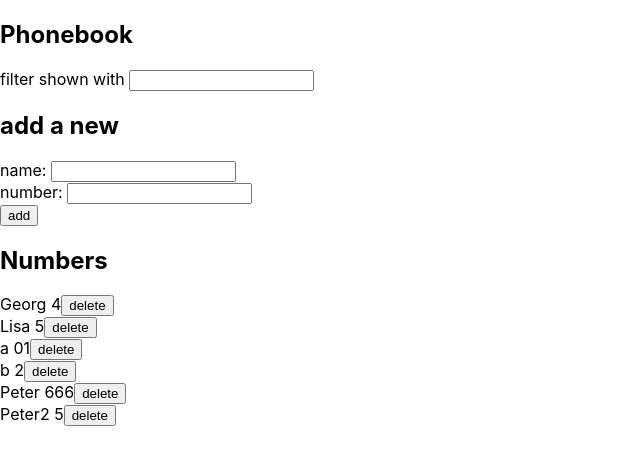
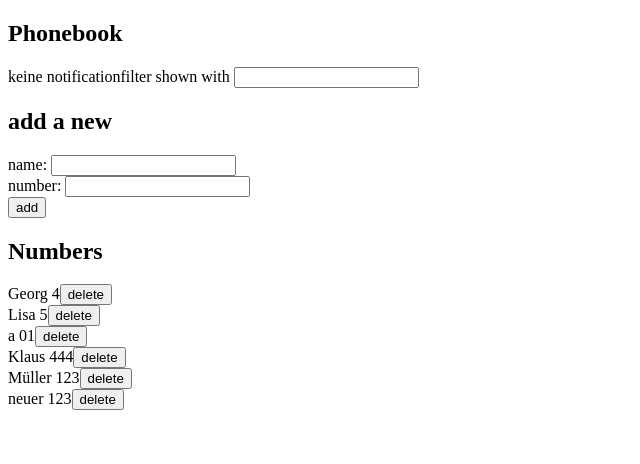
Before and after one commit to preitinger/fullstack-part2, a React (Create React App) app in the folder phonebook/: page / in a window 1280 px wide. Shown: the top 464 px of the page, without its empty margins (0-640 px from the left). Built offline with nearby package versions, Linux system fonts and the light colour scheme; data requests are answered from the project's data file.

Commit message:
2.19 and 2.20 complete

```diff
--- a/phonebook/db.json
+++ b/phonebook/db.json
@@ -16,19 +16,19 @@
       "id": 4
     },
     {
-      "name": "b",
-      "number": "2",
-      "id": 5
+      "name": "Klaus",
+      "number": "444",
+      "id": 7
     },
     {
-      "name": "Peter",
-      "number": "666",
-      "id": 6
+      "name": "Müller",
+      "number": "123",
+      "id": 8
     },
     {
-      "name": "Peter2",
-      "number": "5",
-      "id": 7
+      "name": "neuer",
+      "number": "123",
+      "id": 10
     }
   ],
   "test": [
--- a/phonebook/src/App.js
+++ b/phonebook/src/App.js
@@ -1,5 +1,7 @@
 import { useState, useEffect } from 'react'
 import phonebook from './services/phonebook'
+
+const NOTIFICATION_MS = 2000;
 
 const Filter = ({filter, onFilterChange}) => {
   return (
@@ -48,11 +50,25 @@ const Persons = ({persons, filter, onDelete}) => {
   )
 }
 
+const Notification = ({text, className}) => {
+  let className1="notification";
+  if (className) {
+    className1 += " " + className;
+  }
+  return (
+    <div className={`notification ${className1}`}>
+    {text}
+    </div>
+  )
+}
+
 const App = () => {
   const [persons, setPersons] = useState([])
   const [newName, setNewName] = useState('')
   const [newNumber, setNewNumber] = useState('')
   const [filter, setFilter] = useState("")
+  const [notificationText, setNotificationText] = useState(null)
+  const [notificationClassName, setNotificationClassName] = useState(null)
 
   useEffect(() => {
     const hasCanceled = {
@@ -74,6 +90,22 @@ const App = () => {
       hasCanceled.canceled = true;
     }
   }, [])
+
+  useEffect(() => {
+    if (notificationText) {
+      const timeoutid = setTimeout(
+        () => {
+          setNotificationText(null);
+        },
+        NOTIFICATION_MS
+      )
+
+      // always return a deleter function that can cancel the effect if necessary:
+      return () => {
+        clearTimeout(timeoutid);
+      }
+    }
+  }, [notificationText]);
 
   const onFilterChange = (event) => {
     setFilter(event.target.value);
@@ -102,12 +134,21 @@ const App = () => {
       phonebook.create({name: newName, number: newNumber})
       .then(newPerson => {
         setPersons(persons.concat(newPerson));
+        setNotificationText(`Added ${newPerson.name}`);
+        setNotificationClassName("hint");
       })
     } else {
       if (window.confirm(`${person.name} is already in the phonebook. Replace the old number ${person.number} by ${newNumber}?`)) {
         phonebook.update(person.id, {...person, number: newNumber})
         .then(newPerson => {
           setPersons(persons.map(p => p.id === newPerson.id ? newPerson : p));
+          setNotificationText(`${person.name} has been changed: ${person.number} -> ${newPerson.number}`)
+          setNotificationClassName("hint");
+          console.log("notificationText has been set");
+        })
+        .catch(error => {
+          setNotificationText(`${person.name} has not been found. Probably has been deleted recently.`)
+          setNotificationClassName("error");
         });
       }
     }
@@ -134,9 +175,15 @@ const App = () => {
     }
   }
 
+  console.log("render with notificationText", notificationText);
+
   return (
     <div>
       <h2>Phonebook</h2>
+      {
+        notificationText ? <>hm?<Notification text={notificationText} className={notificationClassName}/></>
+        : <>keine notification</>
+      }
       <Filter filter={filter} onFilterChange={onFilterChange}/>
       <h2>add a new</h2>
       <PersonForm newName={newName} onNameChange={onNameChange} newNumber={newNumber} onNumberChange={onNumberChange} onSubmit={onSubmit}/>
--- a/phonebook/src/index.css
+++ b/phonebook/src/index.css
@@ -1,13 +1,14 @@
-body {
-  margin: 0;
-  font-family: -apple-system, BlinkMacSystemFont, 'Segoe UI', 'Roboto', 'Oxygen',
-    'Ubuntu', 'Cantarell', 'Fira Sans', 'Droid Sans', 'Helvetica Neue',
-    sans-serif;
-  -webkit-font-smoothing: antialiased;
-  -moz-osx-font-smoothing: grayscale;
+.notification {
+  border-style: solid;
+  font-size: 2em;
+  padding:10px;
+  margin:10px;
 }
 
-code {
-  font-family: source-code-pro, Menlo, Monaco, Consolas, 'Courier New',
-    monospace;
+.hint {
+  color: green;
 }
+
+.error {
+  color: red;
+}
```
